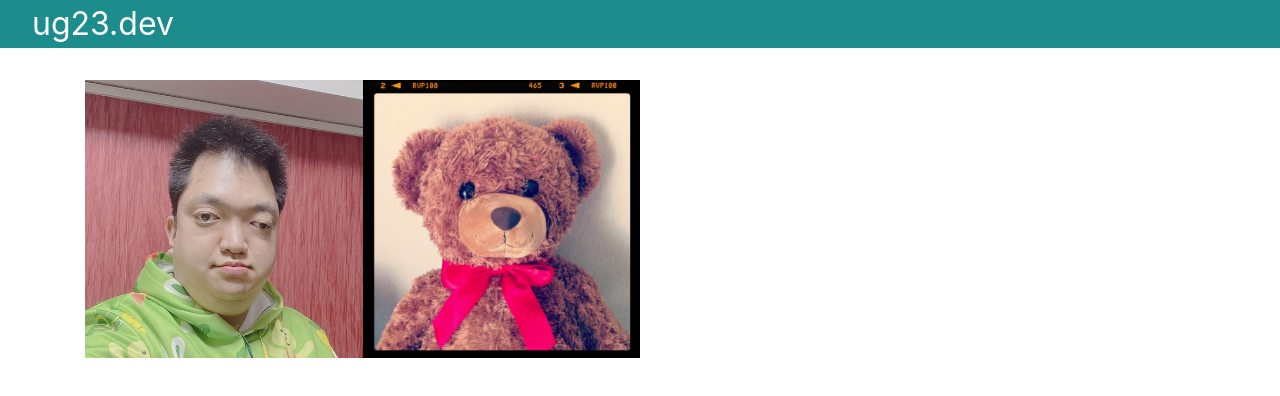
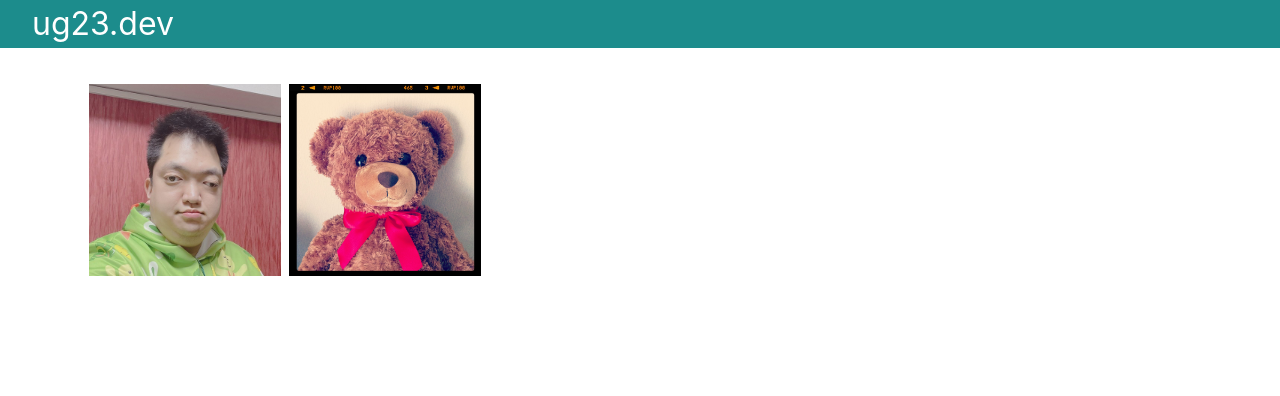
Before and after one commit to ug23/ug23.dev, a Nuxt app: page / in a window 1280 px wide. Shown: the top 396 px of the page. Built offline with nearby package versions, Linux system fonts and the light colour scheme.

Commit message:
chore: サイズ調整

```diff
--- a/components/PortfolioImages.vue
+++ b/components/PortfolioImages.vue
@@ -1,8 +1,8 @@
 <template>
-  <div>
-    <img class="float-start w-25 h-25" src="recent_photo.jpg" alt="近影" />
+  <div class="img-wrapper">
+    <img class="photo p-1 rounded" src="recent_photo.jpg" alt="近影" />
     <img
-      class="float-end w-25 h-25"
+      class="photo p-1 rounded"
       src="kuma_photo.jpg"
       alt="インターネットでのアイコン"
     />
@@ -22,4 +22,12 @@ export default {
   font-size: 32px;
   padding: 0 32px;
 }
+
+.img-wrapper {
+  display: float;
+}
+
+.photo {
+  width: 200px;
+}
 </style>
```
